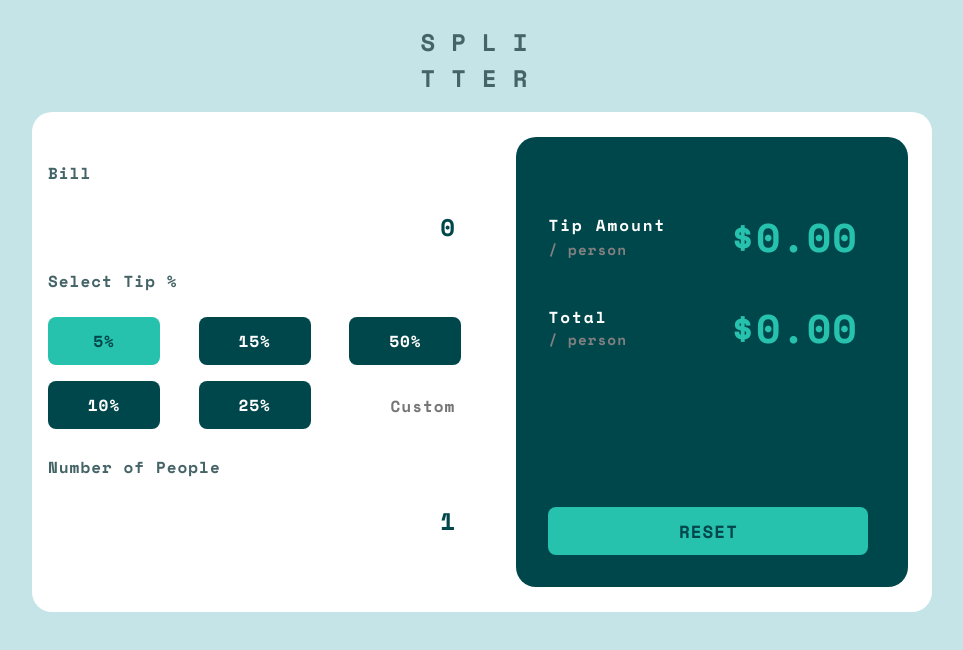
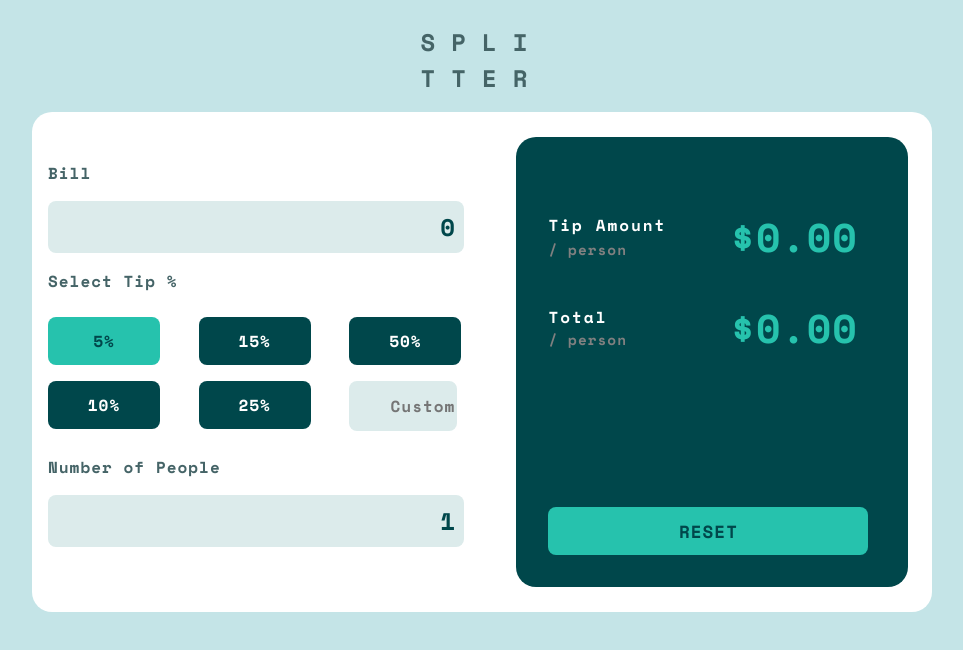
Before and after one commit to jfiora/tip-calculator-app, a React (Vite) app: page / in a window 1280 px wide. Shown: the top 650 px of the page, without its empty margins (158-1121 px from the left). Built offline with nearby package versions, Linux system fonts and the light colour scheme.

Commit message:
add input color and remove arrows from input numbers

```diff
--- a/src/components/card/Card.css
+++ b/src/components/card/Card.css
@@ -3,7 +3,7 @@
   --title-color: #456467;
   --buttons-color: #00474b;
   --selected-button: #26c2ad;
-  --inputs-background: hsl(0, 0%, 100%);
+  --inputs-background: #dcebeb;
 }
 
 * {
@@ -158,3 +158,17 @@
   background-color: var(--selected-button);
   color: var(--buttons-color);
 }
+
+/*remove arrow on text input*/
+
+/* Chrome, Safari, Edge, Opera */
+input::-webkit-outer-spin-button,
+input::-webkit-inner-spin-button {
+  -webkit-appearance: none;
+  margin: 0;
+}
+
+/* Firefox */
+input[type="number"] {
+  -moz-appearance: textfield;
+}
--- a/src/components/card/Card.jsx
+++ b/src/components/card/Card.jsx
@@ -54,7 +54,7 @@ const Card = () => {
                 <div className="input-bill">
                     <div className="tip-select-label">Bill</div>
                     <div>
-                        <input className="tip-input-label" value={bill} onChange={(e) => setBill(e.target.value)}/>
+                        <input type="number" className="tip-input-label" value={bill} onChange={(e) => setBill(e.target.value)}/>
                     </div>
                 </div>
                 <div className="input-tip">
@@ -69,13 +69,13 @@ const Card = () => {
                                 {tipButton.label}
                             </button>
                         ))}
-                        <input className="tip-input" placeholder="Custom"  onChange={(e) => setTip(e.target.value)}/>
+                        <input type="number" className="tip-input" placeholder="Custom"  onChange={(e) => setTip(e.target.value)}/>
                     </div>
                 </div>
                 <div className="input-bill">
                     <div className="tip-select-label">Number of People</div>
                     <div>
-                        <input className="tip-input-label" value={people} onChange={(e) => setPeople(e.target.value)}/>
+                        <input type="number" className="tip-input-label" value={people} onChange={(e) => setPeople(e.target.value)}/>
                     </div>
                 </div>
             </div>
```
